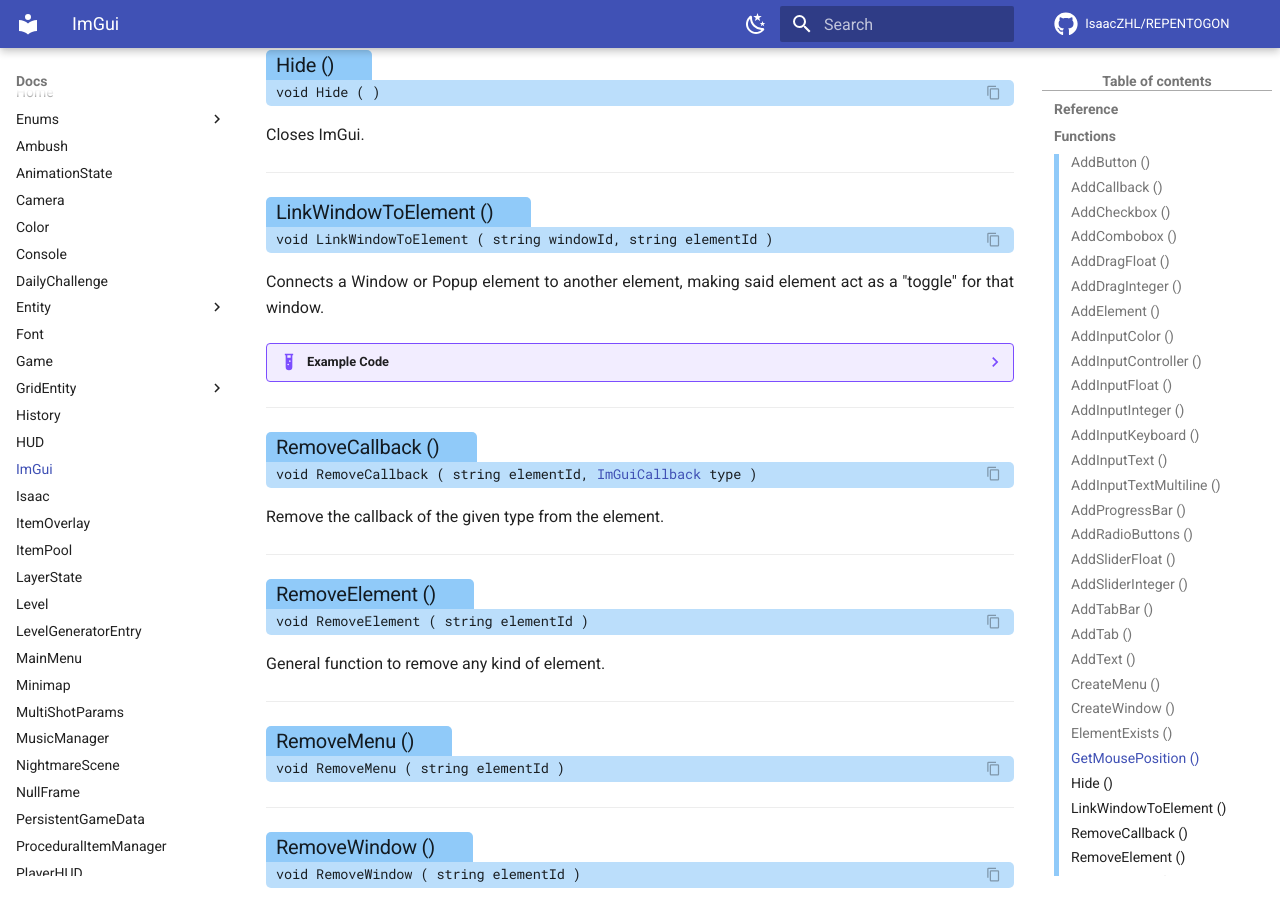
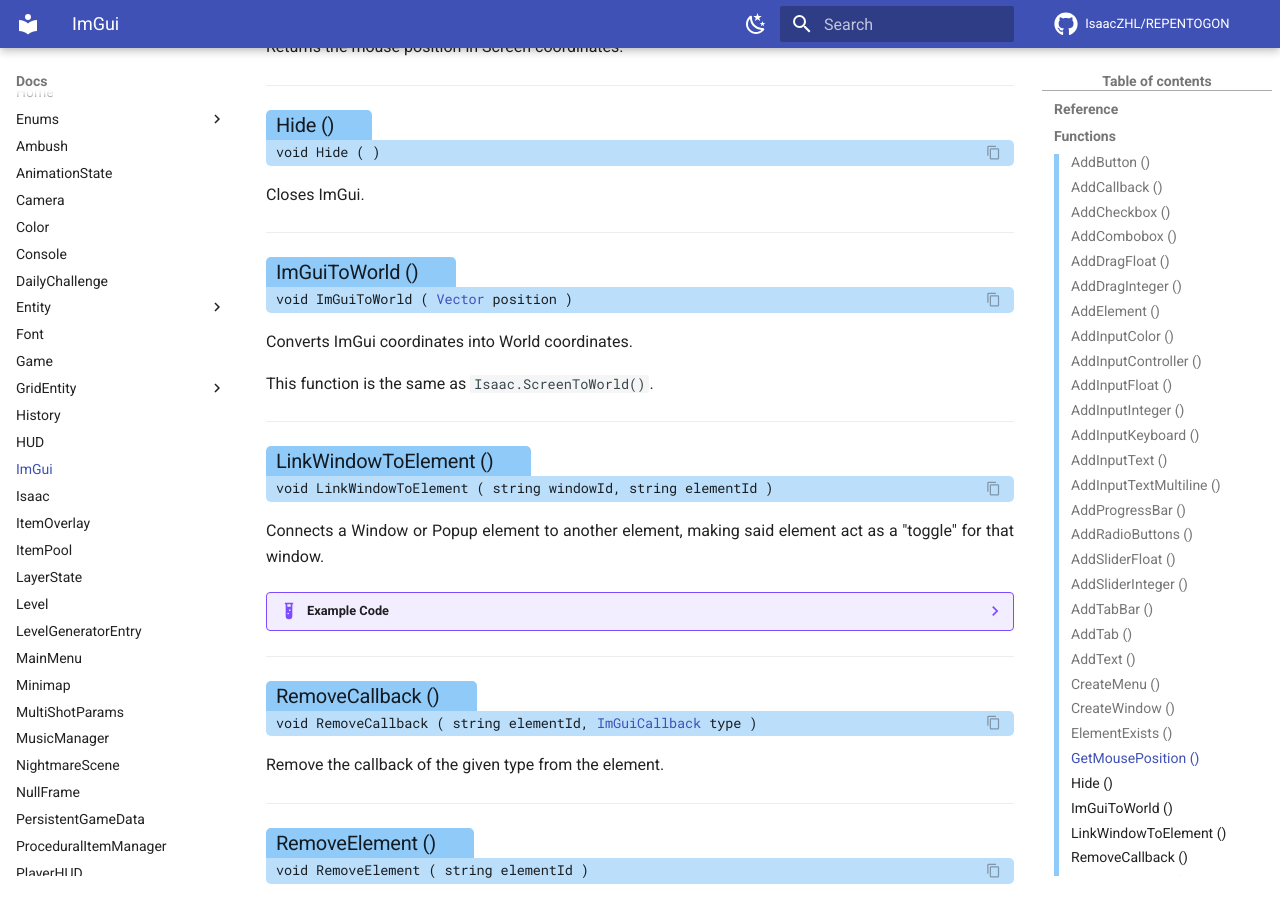
Before and after one commit to TeamREPENTOGON/REPENTOGON, an MkDocs documentation site: the page built from documentation/docs/ImGui.md, in a window 1280 px wide and 900 px high, scrolled down 7004 px. Built offline with MkDocs 1.6.1 and Material for MkDocs 9.7.7, drawn with Linux system fonts in a browser that asks for light colours; comment, search, counter and statistics services are not loaded; the version menu is left out; some of the changed text lies outside the part shown.

Commit message:
Added ImGuiToWorld() and WorldToImGui() functions

```diff
--- a/documentation/docs/ImGui.md
+++ b/documentation/docs/ImGui.md
@@ -137,6 +137,12 @@
 #### void Hide ( ) {: .copyable aria-label='Functions' }
 Closes ImGui.
 ___
+### Im·Gui·To·World () {: aria-label='Functions' }
+#### void ImGuiToWorld ( [Vector](https://wofsauge.github.io/IsaacDocs/rep/Vector.html) position ) {: .copyable aria-label='Functions' }
+Converts ImGui coordinates into World coordinates.
+
+This function is the same as `Isaac.ScreenToWorld()`.
+___
 ### Link·Window·To·Element () {: aria-label='Functions' }
 #### void LinkWindowToElement ( string windowId, string elementId ) {: .copyable aria-label='Functions' }
 Connects a Window or Popup element to another element, making said element act as a "toggle" for that window.
@@ -202,3 +208,9 @@
 #### void UpdateText ( string elementId, string text ) {: .copyable aria-label='Functions' }
 Shortcut function to update an element text or label.
 ___
+### World·To·Im·Gui () {: aria-label='Functions' }
+#### void WorldToImGui ( [Vector](https://wofsauge.github.io/IsaacDocs/rep/Vector.html) position ) {: .copyable aria-label='Functions' }
+Converts world coordinates into ImGui coordinates.
+
+This function is the same as `Isaac.WorldToScreen()`.
+___
```
Also changed, not shown: 2 other files.
